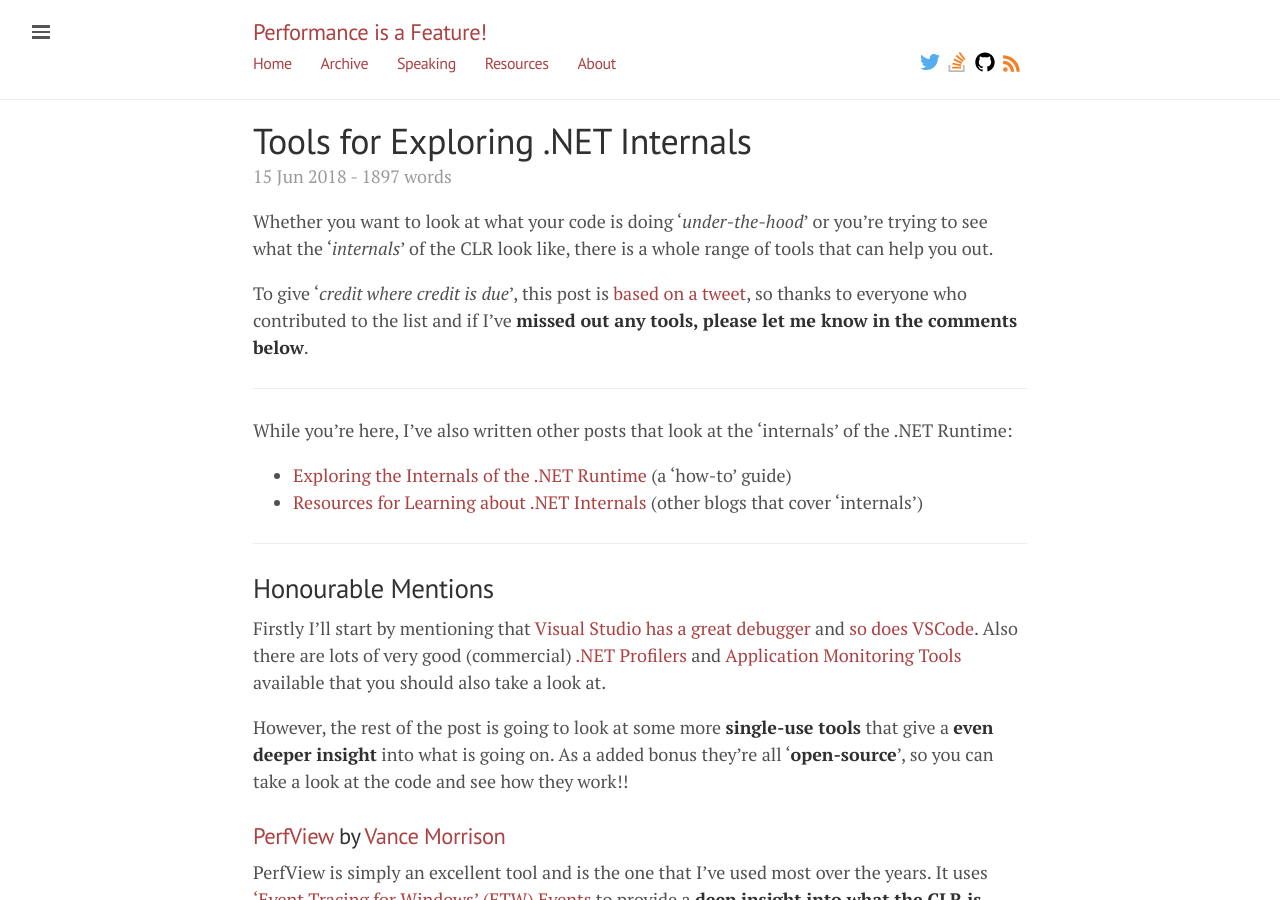
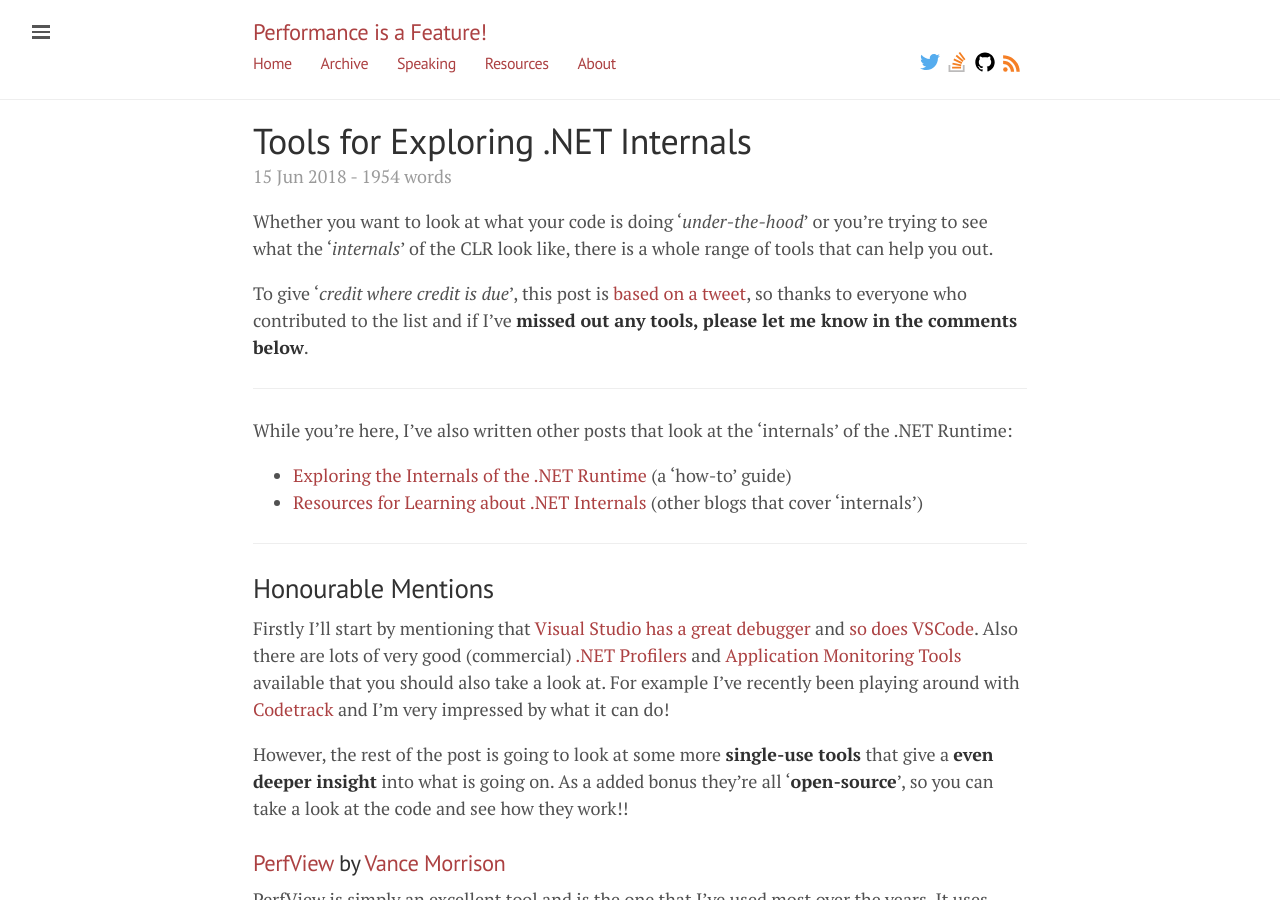
Before and after one commit to mattwarren/mattwarren.github.io, a Jekyll site: the page built from _posts/2018-06-15-Tools for Exploring .NET Internals.md, in a window 1280 px wide and 900 px high. Built offline with Jekyll 4.4.1, drawn with Linux system fonts in a browser that asks for light colours; nearby versions of some CDN libraries; comment, search, counter and statistics services are not loaded; some of the changed text lies outside the part shown.

Commit message:
Added missing tags and other small updates

```diff
--- a/_posts/2018-06-15-Tools for Exploring .NET Internals.md
+++ b/_posts/2018-06-15-Tools for Exploring .NET Internals.md
@@ -20,7 +21,7 @@
 
 ## Honourable Mentions
 
-Firstly I'll start by mentioning that [Visual Studio has a great debugger](https://msdn.microsoft.com/en-us/library/sc65sadd.aspx?f=255&MSPPError=-2147217396) and [so does VSCode](https://code.visualstudio.com/docs/editor/debugging). Also there are lots of very good (commercial) [.NET Profilers](https://stackoverflow.com/questions/3927/what-are-some-good-net-profilers) and [Application Monitoring Tools](https://www.quora.com/What-is-the-best-NET-Application-Server-Monitoring-Tool) available that you should also take a look at.
+Firstly I'll start by mentioning that [Visual Studio has a great debugger](https://msdn.microsoft.com/en-us/library/sc65sadd.aspx?f=255&MSPPError=-2147217396) and [so does VSCode](https://code.visualstudio.com/docs/editor/debugging). Also there are lots of very good (commercial) [.NET Profilers](https://stackoverflow.com/questions/3927/what-are-some-good-net-profilers) and [Application Monitoring Tools](https://www.quora.com/What-is-the-best-NET-Application-Server-Monitoring-Tool) available that you should also take a look at. For example I've recently been playing around with [Codetrack](http://www.getcodetrack.com/) and I'm very impressed by what it can do!
 
 However, the rest of the post is going to look at some more **single-use tools** that give a **even deeper insight** into what is going on. As a added bonus they're all '**open-source**', so you can take a look at the code and see how they work!!
 
@@ -124,7 +125,7 @@
 <blockquote class="twitter-tweet" data-lang="en"><p lang="en" dir="ltr">Besides how complex it is, the idea is to build better abstractions. Raw debugging at the low level is just usually too unproductive. That to me is the promise of ClrMD, that it lets us build specific extensions to extract quickly the right info</p>&mdash; Tomas Restrepo (@tomasrestrepo) <a href="https://twitter.com/tomasrestrepo/status/973924168365498370?ref_src=twsrc%5Etfw">March 14, 2018</a></blockquote>
 <script async src="https://platform.twitter.com/widgets.js" charset="utf-8"></script>
 
-Fortunately Microsoft made the [ClrMD library available](http://mattwarren.org/2016/09/06/Analysing-.NET-Memory-Dumps-with-CLR-MD/) (a.k.a [Microsoft.Diagnostics.Runtime](https://www.nuget.org/packages/Microsoft.Diagnostics.Runtime)), so now anyone can write a tool that analyses **memory dumps** of .NET programs.
+Fortunately Microsoft made the [ClrMD library available]({{ base }}/2016/09/06/Analysing-.NET-Memory-Dumps-with-CLR-MD/) (a.k.a [Microsoft.Diagnostics.Runtime](https://www.nuget.org/packages/Microsoft.Diagnostics.Runtime)), so now anyone can write a tool that analyses **memory dumps** of .NET programs. You can find out even more info in the [official blog post](https://blogs.msdn.microsoft.com/dotnet/2013/05/01/net-crash-dump-and-live-process-inspection/) and I also recommend taking a look at [ClrMD.Extensions](https://github.com/JeffCyr/ClrMD.Extensions) that "*.. provide integration with LINPad and to make ClrMD even more easy to use*".
 
 I wanted to pull together a list of all the existing tools, so I enlisted [twitter to help](https://twitter.com/matthewwarren/status/973940550473797633). **Note to self**: careful what you tweet, the WinDBG Product Manager might read your tweets and [get a bit upset](https://twitter.com/aluhrs13/status/973948038380109824)!!
 
@@ -181,7 +182,7 @@
   - ... a debugging extension for managed code that begins to alleviate some of my frustrations with SOS
 * [VMMap](https://docs.microsoft.com/en-us/sysinternals/downloads/vmmap) from Sysinternals
   - VMMap is a process virtual and physical memory analysis utility.
-  - I've previously used it to look at [Memory Usage *Inside* the CLR]({{ base }}//2017/07/10/Memory-Usage-Inside-the-CLR/)
+  - I've previously used it to look at [Memory Usage *Inside* the CLR]({{ base }}/2017/07/10/Memory-Usage-Inside-the-CLR/)
 
 ----
 
```
Also changed, not shown: other parts of _posts/2018-06-15-Tools for Exploring .NET Internals.md (+1 -0 lines), _posts/2018-01-22-Resources-for-Learning-about-.NET-Internals.md (+6 -0 lines), _posts/2018-03-02-How-generics-were-added-to-.NET.md (+1 -0 lines), _posts/2018-03-23-Exploring-the-internals-of-the-.NET-Runtime.md (+1 -0 lines), _posts/2018-04-06-Taking-a-look-at-the-ECMA-335-Standard-for-.NET.md (+1 -0 lines), _posts/2018-06-07-CoreRT-.NET-Runtime-for-AOT.md (+3 -1 lines).
